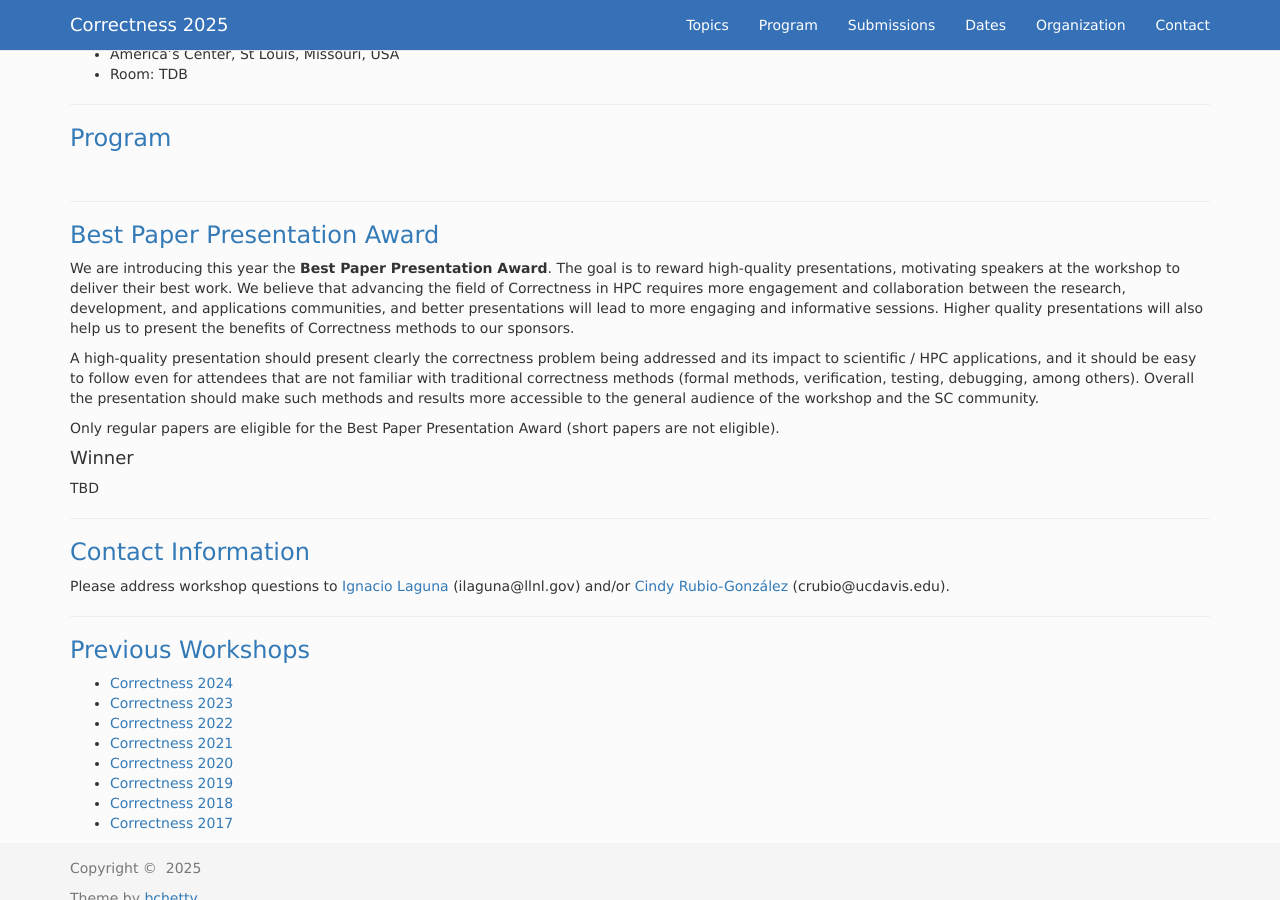
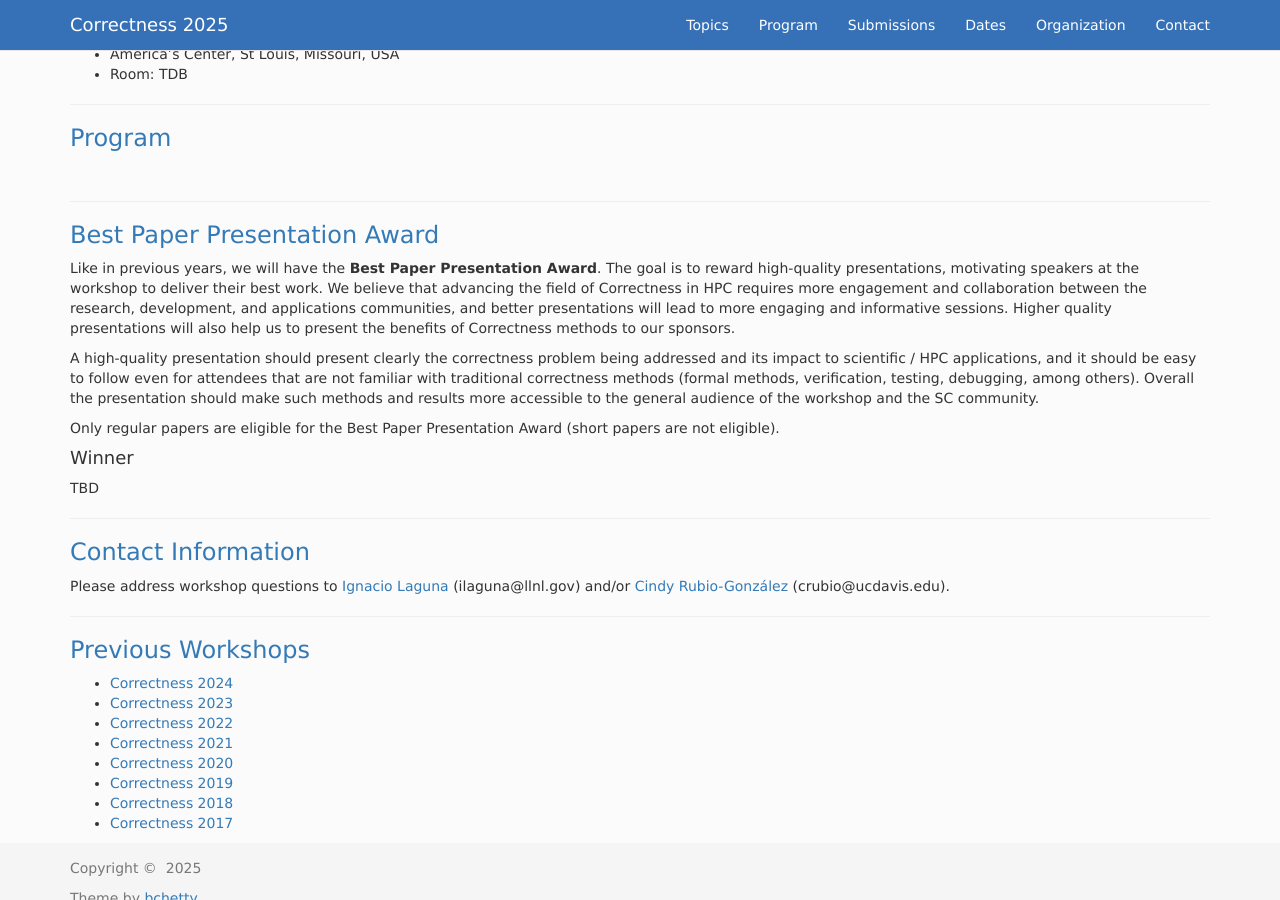
Before and after one commit to correctness-workshop/2025, a Jekyll site: the page built from index.md, in a window 1280 px wide and 900 px high, scrolled down 2457 px. Built offline with Jekyll 4.4.1, drawn with Linux system fonts in a browser that asks for light colours; nearby versions of some CDN libraries; the list of posts is cut into pages by our own code.

Commit message:
fixes fo award

```diff
--- a/index.md
+++ b/index.md
@@ -223,7 +223,7 @@ All time zones are AOE.
 ---
 ###  <a class="anchor" name="award">Best Paper Presentation Award</a>
 
-We are introducing this year the **Best Paper Presentation Award**. The goal is to reward high-quality presentations, motivating speakers at the workshop to deliver their best work. We believe that advancing the field of Correctness in HPC requires more engagement and collaboration between the research, development, and applications communities, and better presentations will lead to more engaging and informative sessions. Higher quality presentations will also help us to present the benefits of Correctness methods to our sponsors.
+Like in previous years, we will have the **Best Paper Presentation Award**. The goal is to reward high-quality presentations, motivating speakers at the workshop to deliver their best work. We believe that advancing the field of Correctness in HPC requires more engagement and collaboration between the research, development, and applications communities, and better presentations will lead to more engaging and informative sessions. Higher quality presentations will also help us to present the benefits of Correctness methods to our sponsors.
 
 A high-quality presentation should present clearly the correctness problem being addressed and its impact to scientific / HPC applications, and it should be easy to follow even for attendees that are not familiar with traditional correctness methods (formal methods, verification, testing, debugging, among others). Overall the presentation should make such methods and results more accessible to the general audience of the workshop and the SC community.
 
```
